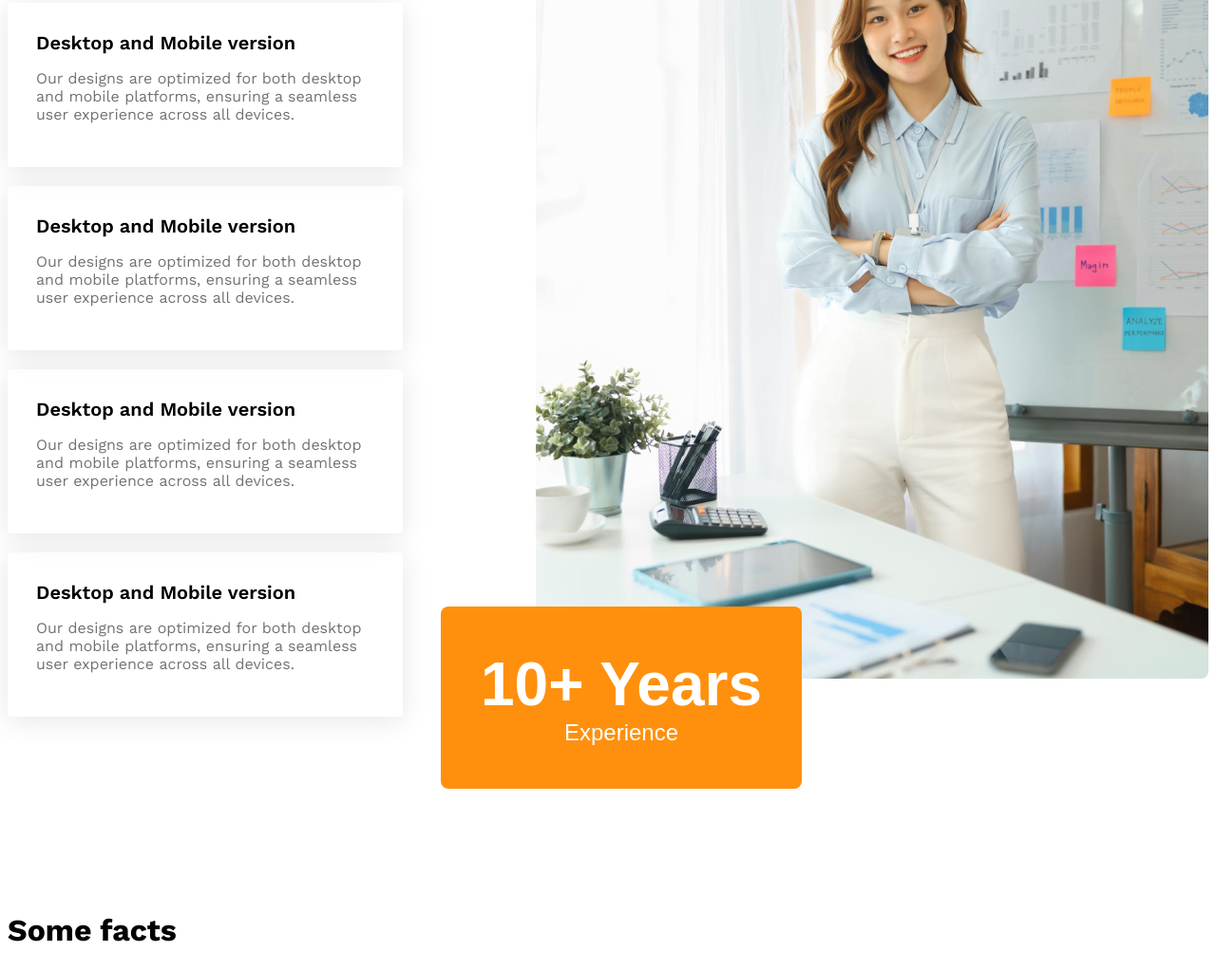
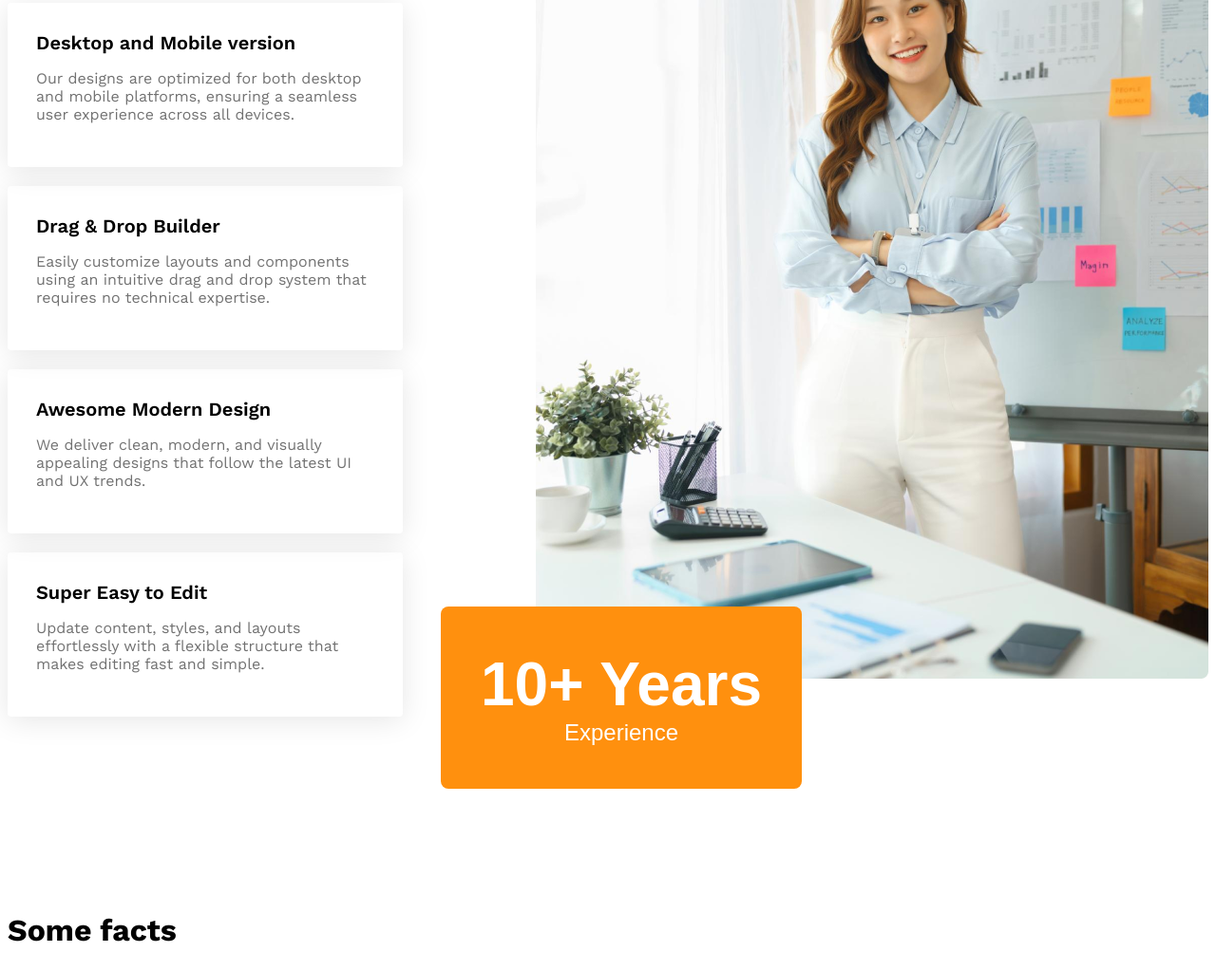
Before and after one commit to nazmussakib-dev/architecture-landing-page, a plain HTML site: page index.html in a window 1280 px wide. Shown: the part 2382-3405 px from the top of the page at 95% size. Drawn offline with nearby package versions, Linux system fonts and the light colour scheme.

Commit message:
Refine feature card descriptions

```diff
--- a/index.html
+++ b/index.html
@@ -82,22 +82,22 @@
               ensuring a seamless user experience across all devices.
           </div>
           <div class="feature-card">
-            <h4 class="card-title">Desktop and Mobile version</h4>
+            <h4 class="card-title">Drag & Drop Builder</h4>
             <p class="card-description text-light-grey">
-              Our designs are optimized for both desktop and mobile platforms,
-              ensuring a seamless user experience across all devices.
+              Easily customize layouts and components using an intuitive drag and drop system that requires no technical expertise.
+            </p>
           </div>
           <div class="feature-card">
-            <h4 class="card-title">Desktop and Mobile version</h4>
+            <h4 class="card-title">Awesome Modern Design</h4>
             <p class="card-description text-light-grey">
-              Our designs are optimized for both desktop and mobile platforms,
-              ensuring a seamless user experience across all devices.
+              We deliver clean, modern, and visually appealing designs that follow the latest UI and UX trends.
+            </p>
           </div>
           <div class="feature-card">
-            <h4 class="card-title">Desktop and Mobile version</h4>
+            <h4 class="card-title">Super Easy to Edit</h4>
             <p class="card-description text-light-grey">
-              Our designs are optimized for both desktop and mobile platforms,
-              ensuring a seamless user experience across all devices.
+              Update content, styles, and layouts effortlessly with a flexible structure that makes editing fast and simple.
+            </p>
           </div>
         </div>
         <div class="featured-architect">
```
